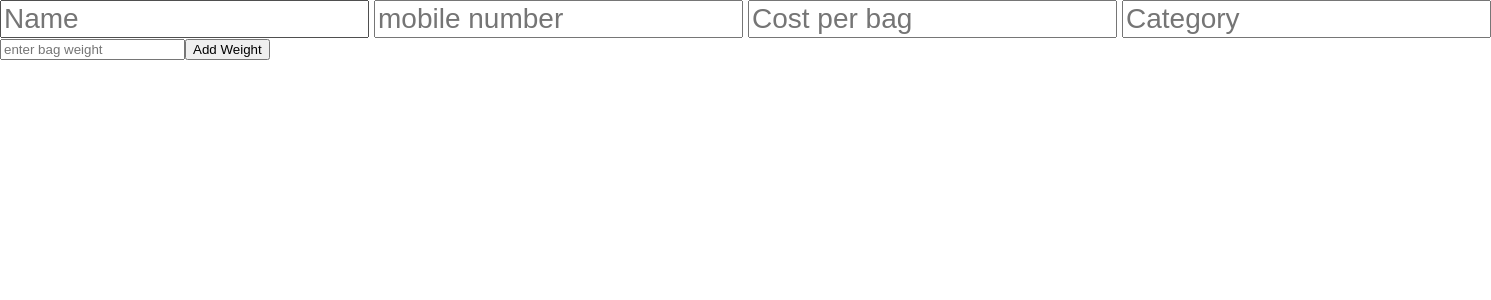
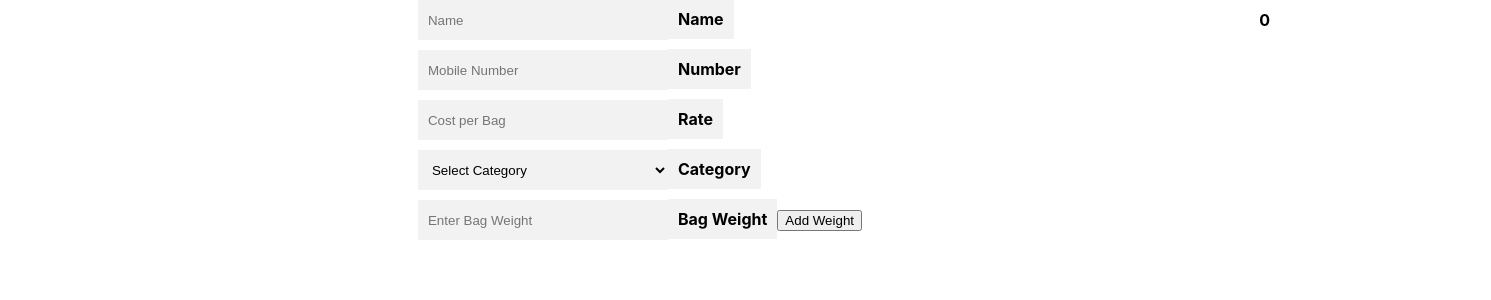
Before and after one commit to maruthibommi/MyTikki, a React (Create React App) app in the folder mytikki/: page / in a window 1280 px wide. Shown: the top 300 px of the page, 1491 px wide, since content can reach past the window. Built offline with nearby package versions, Linux system fonts and the light colour scheme.

Commit message:
Completed till addition of weights

```diff
--- a/mytikki/src/App.css
+++ b/mytikki/src/App.css
@@ -1,41 +1,71 @@
-.app-container {
+.container {
+  position: relative;
+}
+
+.bag-count {
+  position: absolute;
+  top: 10px;
+  right: 10px;
+  font-weight: bold;
+}
+
+.form__group {
   display: flex;
   flex-direction: column;
-  gap: 10px;
-  padding: 1rem;
+  align-items: center;
+  margin-bottom: 20px;
 }
 
-table {
-  border-collapse: collapse;
-  width: 100%;
+.form__input,
+.form__label {
+  background-color: #f2f2f2;
+  padding: 10px;
+  height: 40px;
+  box-sizing: border-box;
 }
 
-th,
-td {
-  border: 1px solid #ffffff;
-  text-align: left;
-  padding: 8px;
-  font-size: 32px;
+.form__input {
+  width: 250px;
+  margin-bottom: 10px;
+  border: none;
 }
 
-th {
-  background-color: rgb(117, 201, 250);
+.form__label {
+  font-weight: bold;
 }
 
-td {
-  background-color: rgb(205, 235, 253);
+.bag-weights {
+  display: flex;
+  flex-direction: column;
+  align-items: center;
+  overflow-y: auto;
+  max-height: 200px;
 }
 
-form {
+.bag-weights__container {
   display: flex;
-  gap: 5px;
+  flex-direction: column;
+  align-items: center;
+  max-height: 200px;
 }
 
-form td:last-child {
+.bag-weight {
   display: flex;
-  justify-content: space-evenly;
+  align-items: center;
+  margin-bottom: 10px;
 }
 
-form * {
-  font-size: 28px;
+.bag-weight__input {
+  background-color: #f2f2f2;
+  padding: 10px;
+  margin-right: 10px;
+  height: 40px;
+  border: none;
 }
+
+.bag-weight__button {
+  background-color: #f2f2f2;
+  padding: 10px 15px;
+  border: none;
+  cursor: pointer;
+}
--- a/mytikki/src/App.js
+++ b/mytikki/src/App.js
@@ -10,13 +10,8 @@ function App() {
 
   return (
       <div>
-        <form>
-          <input type = "text" placeholder ="Name"/>
-          <input type = "text" placeholder ="mobile number"/>
-          <input type = "number" placeholder ="Cost per bag"/>
-          <input type= "text" placeholder="Category"/>
-        </form>
         <BagWeight/>
+
       </div>
   );
 }
--- a/mytikki/src/Components/BagWeight.component.js
+++ b/mytikki/src/Components/BagWeight.component.js
@@ -1,29 +1,197 @@
-
-import React,{useState} from "react";
+import React, { useState } from "react";
 
 function BagWeight() {
-
-  const [bagweight,setBagWeight] = useState(0)
-  const [customers, setCustomers] = useState({
-    "bagweights" : [1,2,3,4]
+  const [formData, setFormData] = useState({
+    name: "",
+    mobileNumber: "",
+    costPerBag: "",
+    category: "",
+    bagWeights: [],
   });
 
-const setWeight = (event) =>{
-  setBagWeight(event.target.value)
-  console.log(event.target.value)
-}
+  const handleInputChange = (event) => {
+    if (event.target.name === "bagWeight") {
+      setFormData({
+        ...formData,
+        [event.target.name]: event.target.value,
+      });
+    } else {
+      setFormData({
+        ...formData,
+        [event.target.name]: event.target.value,
+        bagWeights: [...formData.bagWeights],
+      });
+    }
+  };
 
-const Addweight = () =>{
+  const handleAddWeight = () => {
+    if (
+      formData.name === "" ||
+      formData.mobileNumber === "" ||
+      formData.costPerBag === "" ||
+      formData.category === "" ||
+      formData.bagWeight === ""
+    ) {
+      alert("Please fill in all the fields.");
+      return;
+    }
 
-  setCustomers(customers.bagweights.push(parseFloat(bagweight)))
-  console.log(customers)
-}
+    if (formData.mobileNumber.length < 10) {
+      alert("Please enter at least 10 digits for the phone number.");
+      return;
+    }
+
+    const updatedBagWeights = [...formData.bagWeights, formData.bagWeight];
+    const jsonData = {
+      name: formData.name,
+      mobileNumber: formData.mobileNumber,
+      costPerBag: formData.costPerBag,
+      category: formData.category,
+      bagWeights: updatedBagWeights,
+    };
+
+    setFormData({
+      ...formData,
+      bagWeight: "",
+      bagWeights: updatedBagWeights,
+    });
+
+    const bagWeightsContainer = document.getElementById("bag-weights-container");
+  if (bagWeightsContainer) {
+    bagWeightsContainer.scrollTop = bagWeightsContainer.scrollHeight;
+  }
+  };
+
+  const handleEditWeight = (index, value) => {
+    const updatedBagWeights = [...formData.bagWeights];
+    updatedBagWeights[index] = value;
+
+    setFormData({
+      ...formData,
+      bagWeights: updatedBagWeights,
+    });
+  };
+
+  const handleDeleteWeight = (index) => {
+    const updatedBagWeights = [...formData.bagWeights];
+    updatedBagWeights.splice(index, 1);
+
+    setFormData({
+      ...formData,
+      bagWeights: updatedBagWeights,
+    });
+  };
+
+  const handleSubmit = () => {
+    if (formData.bagWeights.length === 0) {
+      alert("Please add at least one bag weight.");
+      return;
+    }
+
+    const totalWeight = formData.bagWeights.reduce(
+      (accumulator, currentValue) => accumulator + Number(currentValue),
+      0
+    );
+
+    alert(`Total weight: ${totalWeight}`);
+  };
 
   return (
-      <div>
-        <input type="number" id ="bagweight" name ="bagweight"  placeholder= "enter bag weight" onChange={setWeight}/>
-        <input type="button" value = "Add Weight" onClick={Addweight}/>
+    <div className="container">
+      <div className="bag-count">{formData.bagWeights.length}</div>
+      <div className="form__group">
+        <form>
+          <input
+            className="form__input"
+            type="text"
+            name="name"
+            value={formData.name}
+            onChange={handleInputChange}
+            placeholder="Name"
+          />
+          <label htmlFor="name" className="form__label">
+            Name
+          </label>
+          <br />
+          <input
+            className="form__input"
+            type="number"
+            name="mobileNumber"
+            value={formData.mobileNumber}
+            onChange={handleInputChange}
+            placeholder="Mobile Number"
+          />
+          <label htmlFor="mobileNumber" className="form__label">
+            Number
+          </label>
+          <br />
+          <input
+            className="form__input"
+            type="number"
+            name="costPerBag"
+            value={formData.costPerBag}
+            onChange={handleInputChange}
+            placeholder="Cost per Bag"
+          />
+          <label htmlFor="costPerBag" className="form__label">
+            Rate
+          </label>
+          <br />
+          <select
+              className="form__input"
+              name="category"
+              value={formData.category}
+              onChange={handleInputChange}>
+              <option value="">Select Category</option>
+              <option value="Taal">Taal</option>
+              <option value="Lot">Lot</option>
+        </select>
+          <label htmlFor="category" className="form__label">
+            Category
+          </label>
+          <br />
+          <input
+            className="form__input"
+            type="number"
+            name="bagWeight"
+            value={formData.bagWeight}
+            onChange={handleInputChange}
+            placeholder="Enter Bag Weight"
+          />
+          <label htmlFor="bagWeight" className="form__label">
+            Bag Weight
+          </label>
+          <input type="button" value="Add Weight" onClick={handleAddWeight} />
+        </form>
       </div>
+      <div className="bag-weights">
+        <div className="bag-weights__container" id = "bag-weights-container">
+          {formData.bagWeights.map((weight, index) => (
+            <div className="bag-weight" key={index}>
+              <input
+                className="bag-weight__input"
+                type="text"
+                value={weight}
+                onChange={(event) =>
+                  handleEditWeight(index, event.target.value)
+                }
+              />
+              <button
+                className="bag-weight__button"
+                onClick={() => handleDeleteWeight(index)}
+              >
+                Delete
+              </button>
+            </div>
+          ))}
+        </div>
+      </div>
+      {formData.bagWeights.length > 0 && (
+        <button className="submit-button" onClick={handleSubmit}>
+          Submit
+        </button>
+      )}
+    </div>
   );
 }
 
```
